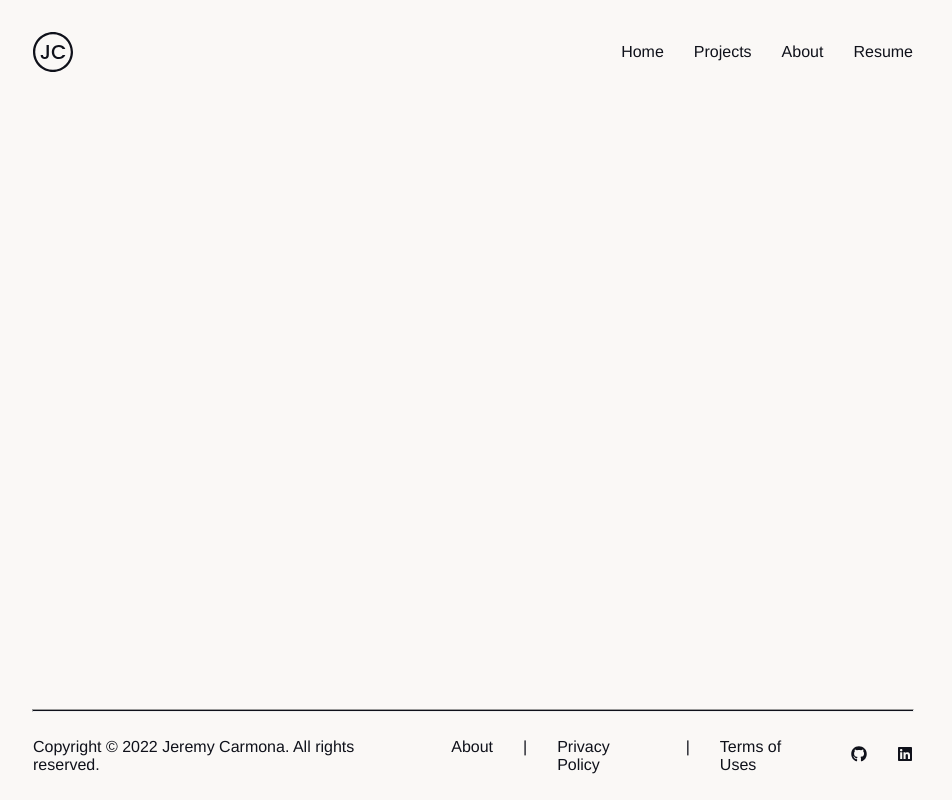
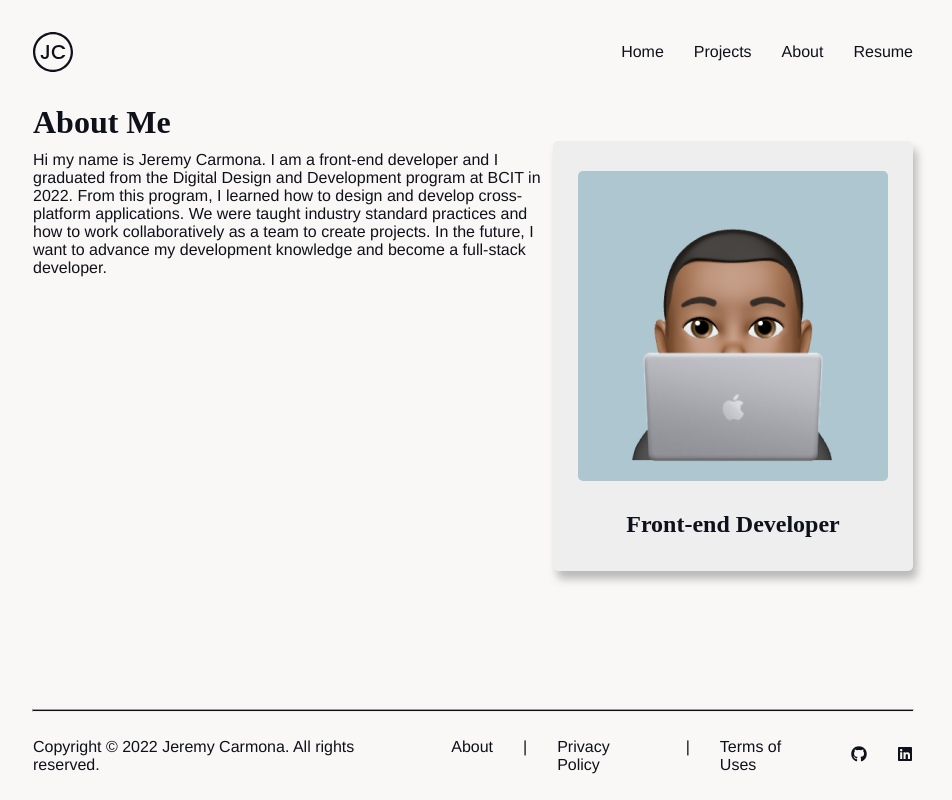
Before and after one commit to JeremyCarmona3/jeremy-m-carmona, a Next.js app: page /about in a window 1280 px wide. Shown: the whole page, without its empty margins (167-1119 px from the left). Built offline with nearby package versions, Linux system fonts and the light colour scheme.

Commit message:
about me layout and changes to headings

```diff
--- a/pages/about.js
+++ b/pages/about.js
@@ -1,11 +1,37 @@
+import Avatar from '../public/avatar.png';
+
 import Navbar from '../components/global/navbar';
 import Footer from '../components/global/footer';
+import Polaroid from '../components/global/polaroid';
 
 export default function About() {
   return (
     <div className='main-cont'>
       <div className='content'>
         <Navbar />
+        <h1>About Me</h1>
+        <div>
+          <div className='about-me-row'>
+            <div>
+              <p>
+                Hi my name is Jeremy Carmona. I am a front-end developer and I
+                graduated from the Digital Design and Development program at
+                BCIT in 2022. From this program, I learned how to design and
+                develop cross-platform applications. We were taught industry
+                standard practices and how to work collaboratively as a team to
+                create projects. In the future, I want to advance my development
+                knowledge and become a full-stack developer.
+              </p>
+            </div>
+            <div className='avatar-polaroid'>
+              <Polaroid
+                image={Avatar}
+                alt='Avatar of Jeremy'
+                caption='Front-end Developer'
+              />
+            </div>
+          </div>
+        </div>
       </div>
       <Footer />
     </div>
--- a/pages/index.js
+++ b/pages/index.js
@@ -14,8 +14,8 @@ export default function Home() {
         <Navbar />
         <div className='row grid-two'>
           <div className='col'>
-            <h2>Jeremy Carmona</h2>
-            <p className='intro-text'>
+            <h1>Jeremy Carmona</h1>
+            <p>
               I am a recent graduate of the Digital Design and Development
               program at the British Columbia Institute of Technology. During my
               2 years at BCIT, I learned many things ranging from designing to
--- a/pages/privacy-policy.js
+++ b/pages/privacy-policy.js
@@ -6,6 +6,7 @@ export default function PrivacyPolicy() {
     <div className='main-cont'>
       <div className='content'>
         <Navbar />
+        <h1>Privacy Policy</h1>
         <p>
           This policy applies to Jeremy Carmona{"'"}s Web site only. It is
           designed to inform you of how and why Jeremy Carmona gathers personal
--- a/pages/projects.js
+++ b/pages/projects.js
@@ -7,6 +7,7 @@ export default function Projects() {
     <div className='main-cont'>
       <div className='content'>
         <Navbar />
+        <h1>Projects</h1>
         <div className='projects'>
           <Polaroid />
           <div>
--- a/pages/terms-of-uses.js
+++ b/pages/terms-of-uses.js
@@ -6,6 +6,7 @@ export default function TermsOfUses() {
     <div className='main-cont'>
       <div className='content'>
         <Navbar />
+        <h1>Terms of Uses</h1>
         <p>
           Jeremy Carmona welcomes you to his Web site. Using this Web site
           indicates your consent and agreement to be bound by this User
--- a/styles/about.scss
+++ b/styles/about.scss
@@ -0,0 +1,9 @@
+.about-me-row {
+  display: flex;
+  flex-direction: row;
+}
+
+.avatar-polaroid {
+  display: flex;
+  justify-content: flex-end;
+}
--- a/styles/app.scss
+++ b/styles/app.scss
@@ -4,6 +4,7 @@
 
 @import './index.scss';
 @import './projects.scss';
+@import './about.scss';
 
 * {
   padding: 0;
@@ -14,9 +15,9 @@ body {
   background-color: #faf8f6;
 }
 
+h1,
 h2 {
   color: #0f111a;
-  font-size: 24px;
   font-family: Poppins;
   font-weight: 600;
 }
@@ -25,7 +26,6 @@ p,
 li {
   color: #0f111a;
   font-family: Helvetica Neue, sans-serif;
-  font-size: 16px;
   margin: 10px 0;
 }
 
```
